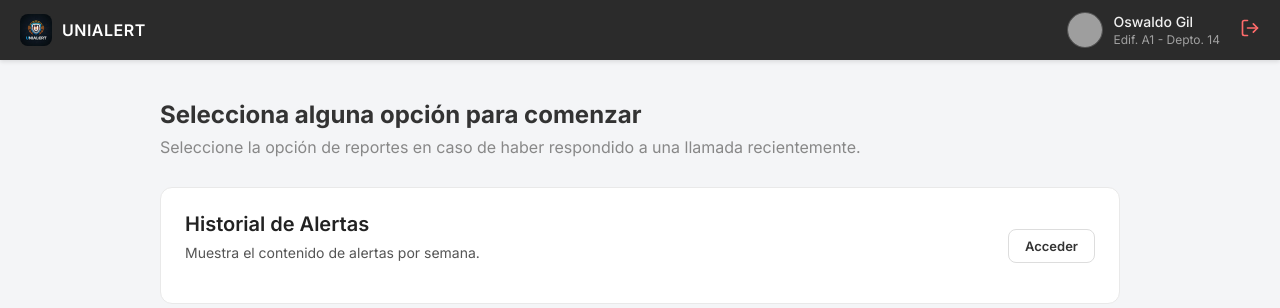
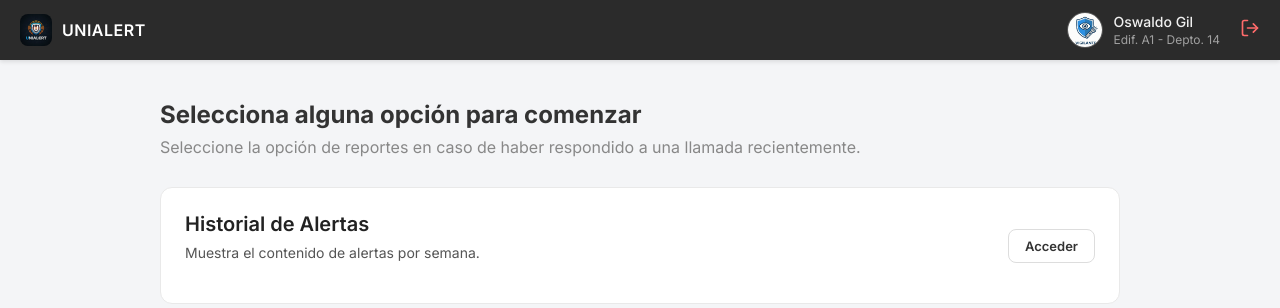
Before and after one commit to TexorEuric/ADS---Proyecto, a PHP site: page /VigilanteIndex.php in a window 1280 px wide. Shown: the top 308 px of the page. Run offline with PHP 8.4, Linux system fonts and the light colour scheme; a user stored in the database is signed in; data comes from the database, SQL or seed files in the repository; grey boxes are pictures that could not be loaded.

Commit message:
Cambios en el Avatar del Vigilante

```diff
--- a/Vigilante/DetallesReporte.php
+++ b/Vigilante/DetallesReporte.php
@@ -139,7 +139,7 @@ if (!$reporte) {
             <span class="navbar-logo-text">UNIALERT</span>
         </div>
         <div class="navbar-right">
-            <img src="../Multimedia/User Avatar.png" alt="Avatar" class="user-avatar">
+            <img src="../Multimedia/VigilanteAvatar.png" alt="Avatar" class="user-avatar">
             <div class="user-info">
                 <span class="user-name"><?php echo $nombreNavbar; ?></span>
                 <span class="user-details"><?php echo $detallesNavbar; ?></span>
--- a/Vigilante/FinalizarReporte.php
+++ b/Vigilante/FinalizarReporte.php
@@ -53,7 +53,7 @@ if (!empty($datos['Edificio']) && !empty($datos['Departamento'])) {
             <span class="navbar-logo-text">UNIALERT</span>
         </div>
         <div class="navbar-right">
-            <img src="../Multimedia/User Avatar.png" alt="Avatar" class="user-avatar">
+            <img src="../Multimedia/VigilanteAvatar.png" alt="Avatar" class="user-avatar">
 
             <div class="user-info">
                 <span class="user-name"><?php echo $nombreMostrar; ?></span>
--- a/Vigilante/HistorialAlertas.php
+++ b/Vigilante/HistorialAlertas.php
@@ -85,7 +85,7 @@ $resultReportes = $conn->query($sqlReportes);
             <span class="navbar-logo-text">UNIALERT</span>
         </div>
         <div class="navbar-right">
-            <img src="../Multimedia/User Avatar.png" alt="Avatar" class="user-avatar">
+            <img src="../Multimedia/VigilanteAvatar.png" alt="Avatar" class="user-avatar">
             <div class="user-info">
                 <span class="user-name"><?php echo $nombreMostrar; ?></span>
                 <span class="user-details"><?php echo $detallesMostrar; ?></span>
--- a/Vigilante/VigilanteIndex.php
+++ b/Vigilante/VigilanteIndex.php
@@ -53,7 +53,7 @@ if (!empty($datos['Edificio']) && !empty($datos['Departamento'])) {
         </div>
 
         <div class="navbar-right">
-            <img src="../Multimedia/User Avatar.png" alt="Avatar" class="user-avatar">
+            <img src="../Multimedia/VigilanteAvatar.png" alt="Avatar" class="user-avatar">
 
             <div class="user-info">
                 <span class="user-name"><?php echo $nombreMostrar; ?></span>
```
